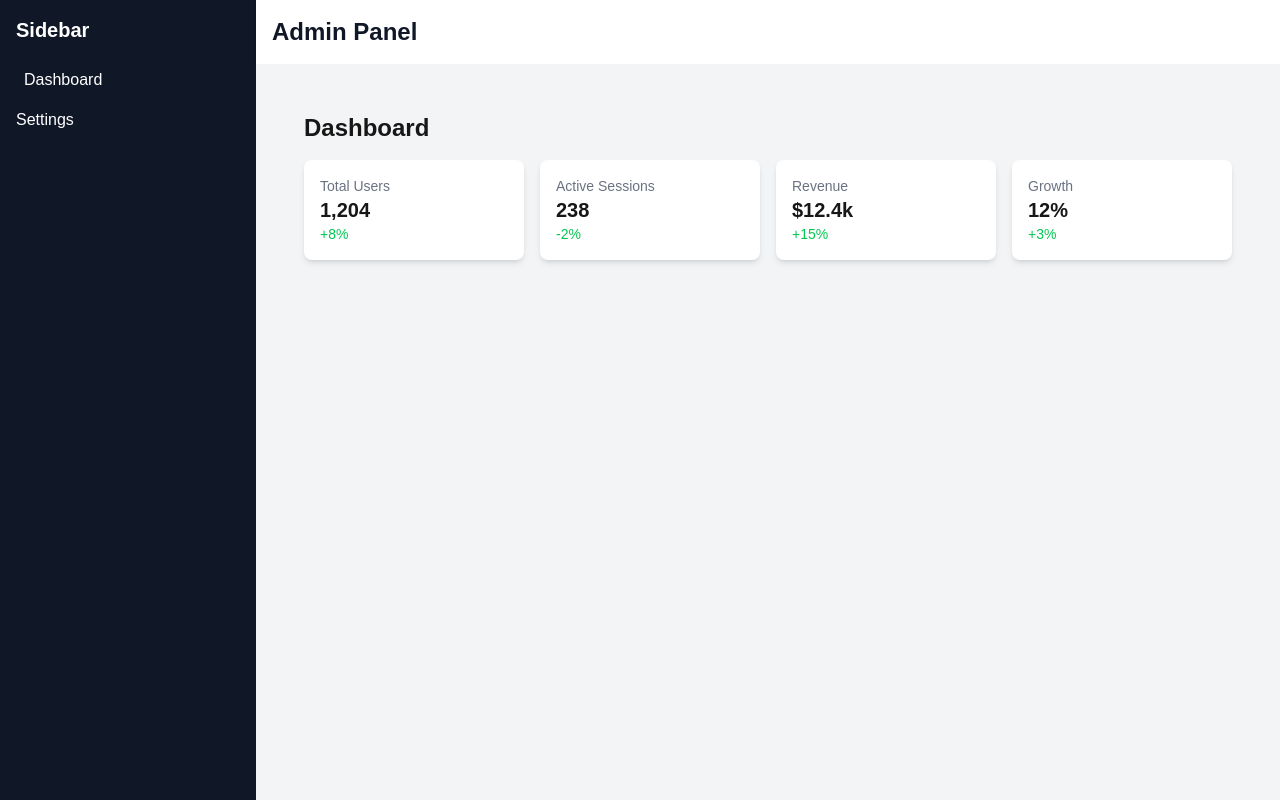
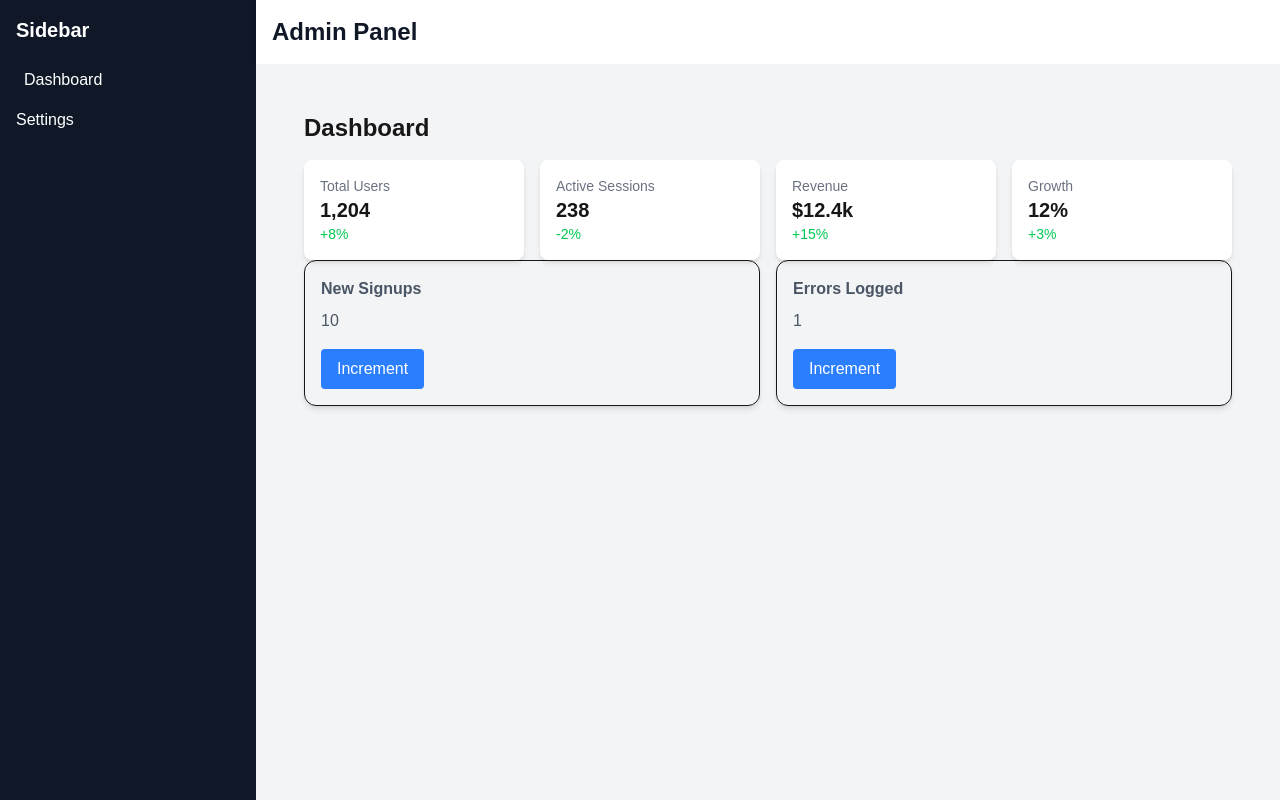
Before and after one commit to akohl2733/nextjs-admin-tailwind, a Next.js app: page /dashboard in a window 1280 px wide. Built offline with nearby package versions, Linux system fonts and the light colour scheme.

Commit message:
Add CounterCard section to Dashboard with useState and props

```diff
--- a/app/dashboard/page.tsx
+++ b/app/dashboard/page.tsx
@@ -1,4 +1,5 @@
 import OverviewCard from "@/components/OverviewCard";
+import CounterCard from "@/components/CounterCard";
 
 export default function DashboardPage() {
     return (
@@ -11,6 +12,12 @@ export default function DashboardPage() {
                 <OverviewCard title="Revenue" value="$12.4k" delta="+15%" />
                 <OverviewCard title="Growth" value="12%" delta="+3%" />
             </div>
+
+
+            <div className="grid drig-cols-1 sm:grid-cols-2 gap-4">
+                <CounterCard label="New Signups" defaultValue={10} />
+                <CounterCard label="Errors Logged" defaultValue={1} />
+            </div>
         </div>
     );
 }
--- /dev/null
+++ b/components/CounterCard.tsx
@@ -0,0 +1,25 @@
+'use client';
+import React from "react";
+import { useState } from 'react';
+
+type CounterCardProps = {
+    label: string;
+    defaultValue?: number;
+}
+
+export default function CounterCard({ label, defaultValue = 0 }: CounterCardProps) {
+    const [count, setCount] = useState(defaultValue);
+
+    return (
+        <div className="border p-4 rounded-xl shadow-md">
+            <h2 className="text-gray-600 font-semibold mb-2">{label}</h2>
+            <p className="text-gray-600 text=2xl mb-4">{count}</p>
+            <button
+                onClick={() => setCount(count+1)}
+                className="bg-blue-500 text-white px-4 py-2 rounded hover:bg-blue-600"
+            >
+                Increment
+            </button>
+        </div>
+    );
+}
```
